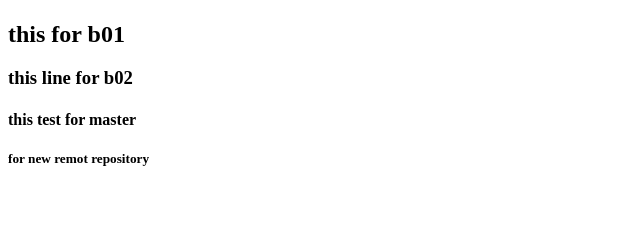
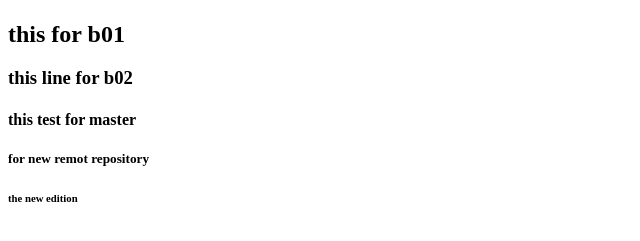
Before and after one commit to Amer-Al-Trabulsi/new.project, a plain HTML site: page page1.html in a window 1280 px wide. Shown: the part 207-448 px from the top of the page, without its empty margins (0-640 px from the left). Drawn offline with Linux system fonts and the light colour scheme.

Commit message:
ADD new h6 line
new title in the page

```diff
--- a/page1.html
+++ b/page1.html
@@ -17,6 +17,7 @@
 
         <h4> this test for master</h4>
         <h5> for new remot repository</h5>
+        <h6> the new edition </h6>
 
 
 
```
